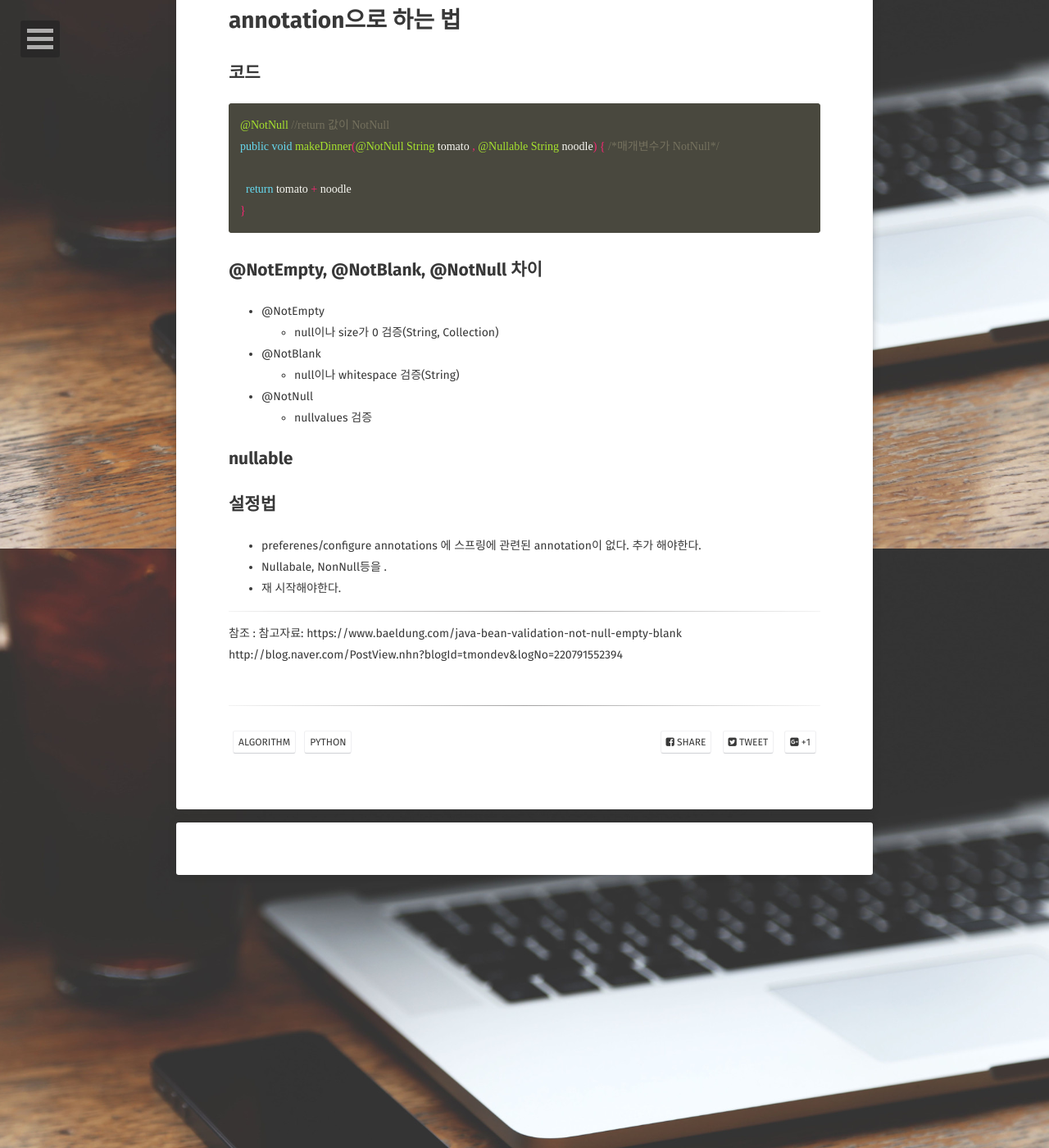
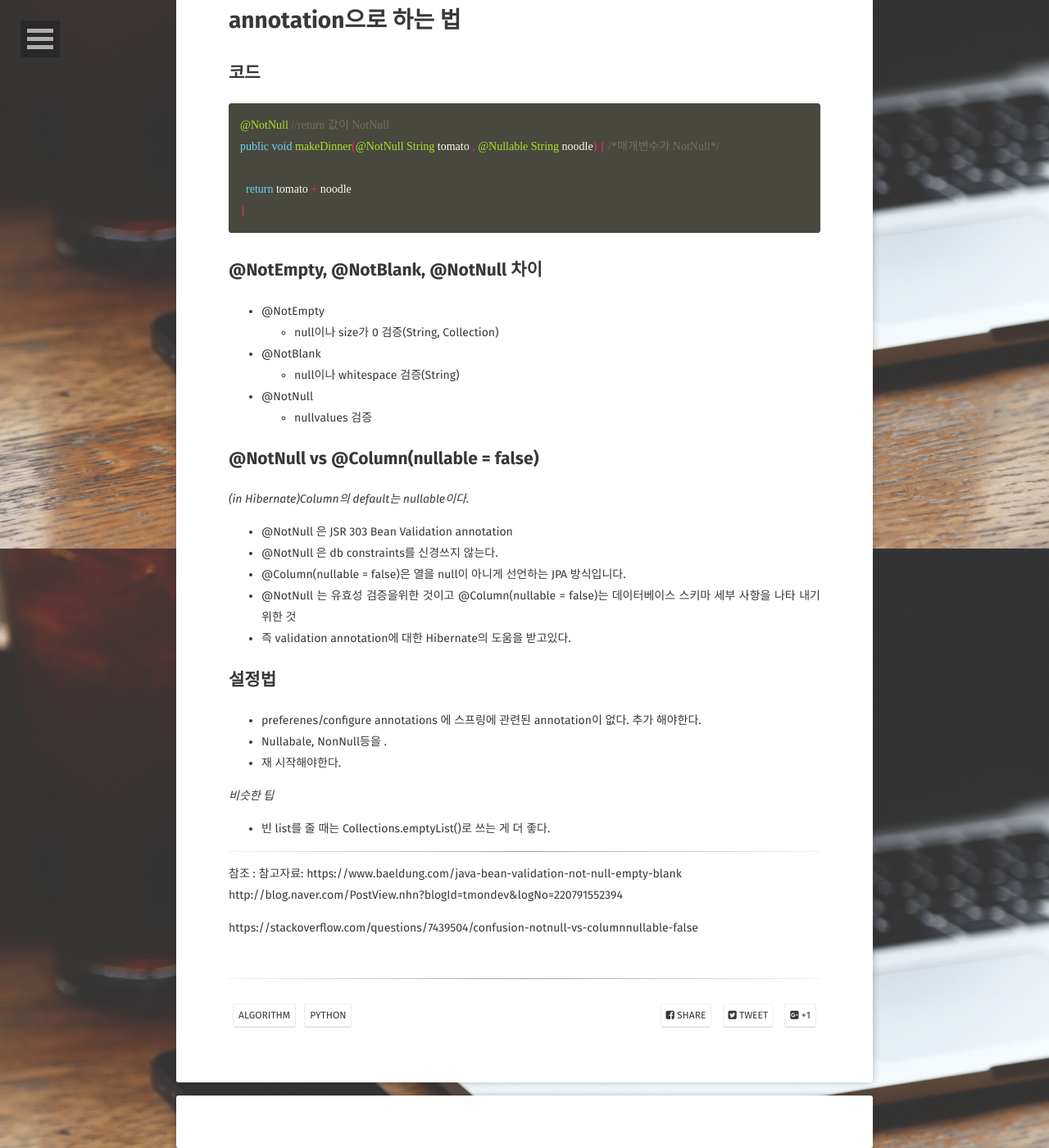
Before and after one commit to JoosJuliet/joosjuliet.github.io, a Jekyll site: the page built from _posts/2019-05-10-null_safety.md, in a window 1280 px wide and 1400 px high, scrolled down 2031 px. Shown: the whole window at 82% size. Built offline with Jekyll 4.4.1, drawn with Linux system fonts in a browser that asks for light colours; some web fonts are replaced.

Commit message:
nullable 내용 추가

````diff
--- a/_posts/2019-05-10-null_safety.md
+++ b/_posts/2019-05-10-null_safety.md
@@ -89,8 +89,6 @@ Optional.ofNullable(value)
 우리가 Optional을 사용하려는 이유는 고통스러운 null 처리를 직접하지 않고 Optional 클래스에 위임하기 위함입니다.
 
 # annotation으로 하는 법
-
-
 ## 코드
 ``` java
 @NotNull //return 값이 NotNull
@@ -111,7 +109,19 @@ public void makeDinner(@NotNull String tomato , @Nullable String noodle) { /*매
 - @NotNull
   - nullvalues 검증
 
-## nullable
+
+
+
+
+## @NotNull vs @Column(nullable = false)
+*(in Hibernate)Column의 default는 nullable이다.*
+- @NotNull 은 JSR 303 Bean Validation annotation
+- @NotNull 은 db constraints를 신경쓰지 않는다.
+- @Column(nullable = false)은 열을 null이 아니게 선언하는 JPA 방식입니다.
+- @NotNull 는 유효성 검증을위한 것이고 @Column(nullable = false)는 데이터베이스 스키마 세부 사항을 나타 내기위한 것
+- 즉 validation annotation에 대한 Hibernate의 도움을 받고있다.
+
+
 
 
 ## 설정법
@@ -121,7 +131,13 @@ public void makeDinner(@NotNull String tomato , @Nullable String noodle) { /*매
 
 
 
+
+*비슷한 팁*
+- 빈 list를 줄 때는 Collections.emptyList()로 쓰는 게 더 좋다.
+
 ---
 참조 :
 참고자료: https://www.baeldung.com/java-bean-validation-not-null-empty-blank
 http://blog.naver.com/PostView.nhn?blogId=tmondev&logNo=220791552394
+
+https://stackoverflow.com/questions/7439504/confusion-notnull-vs-columnnullable-false
````
